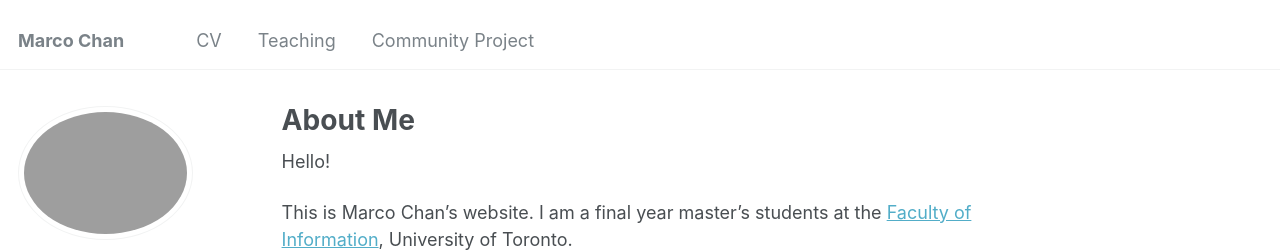
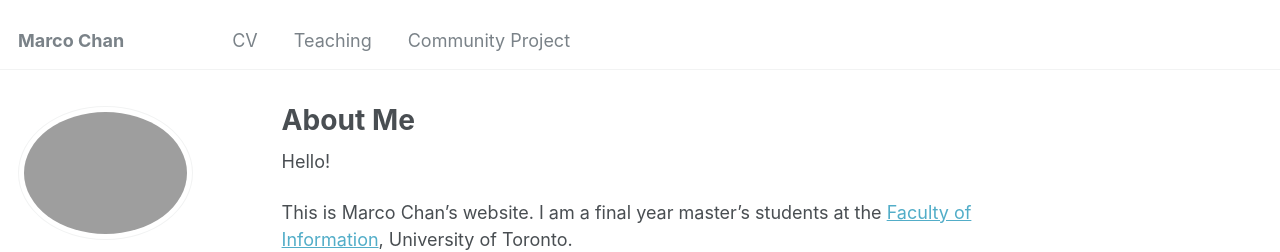
Before and after one commit to Marco-ProspectivePhD/home, a Jekyll site: the page built from _pages/about.md, in a window 1280 px wide. Shown: the top 252 px of the page. Built offline with Jekyll 4.4.1, drawn with Linux system fonts in a browser that asks for light colours; some web fonts are replaced.

```diff
--- a/_data/navigation.yml
+++ b/_data/navigation.yml
@@ -6,23 +6,7 @@
 
 main:
 
-
-
-
-
-
-
-
-
-
-
-
-
-
-
-
-
-
+  - </br>
 
   - title: "CV"
     url: /cv/
```
